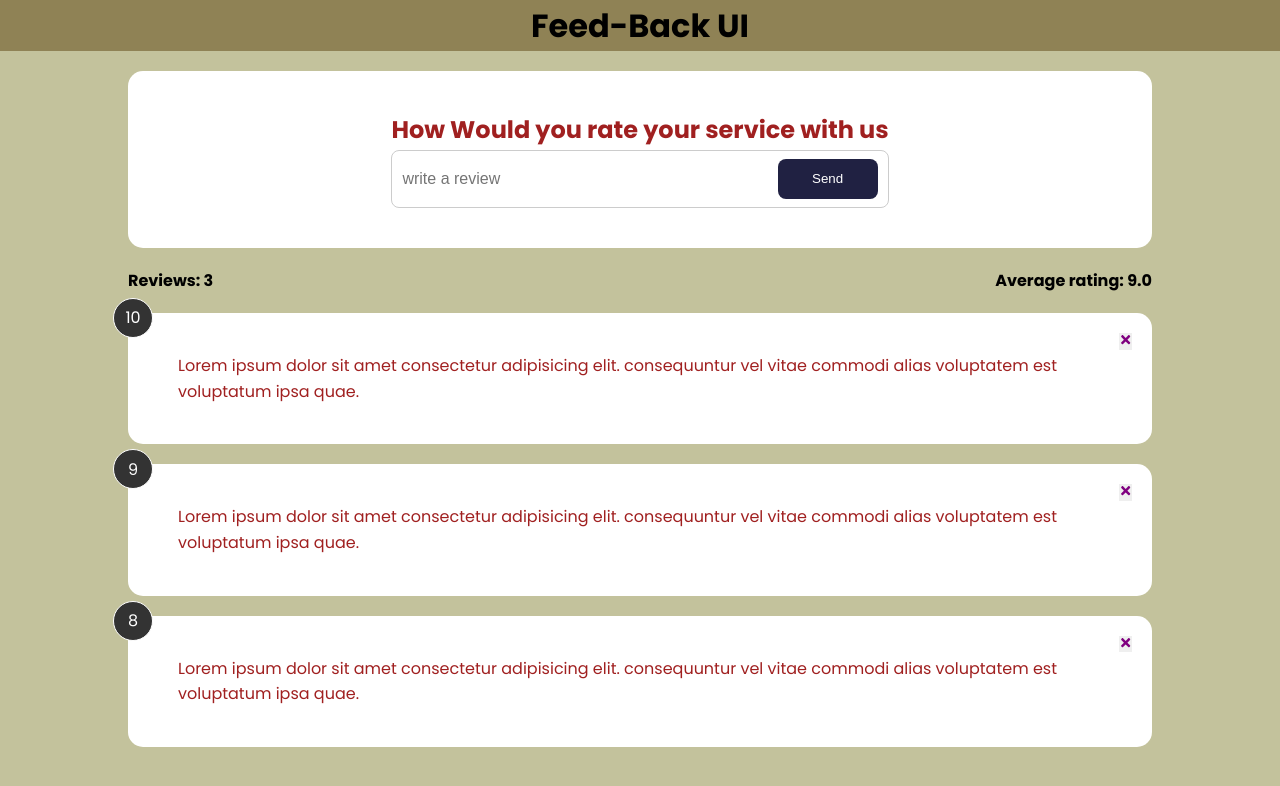
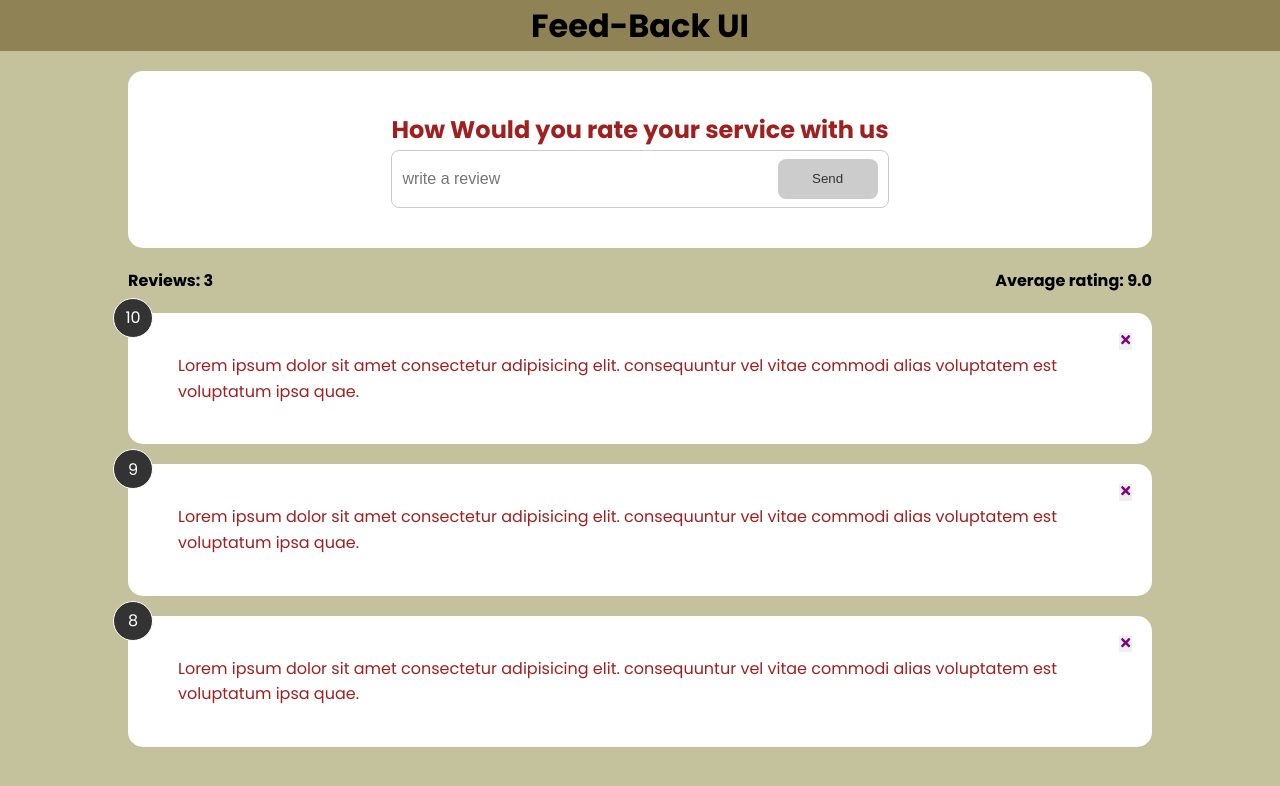
Before and after one commit to youzh00/FeedBack-platform, a React (Create React App) app: page / in a window 1280 px wide. Shown: the top 786 px of the page. Built offline with nearby package versions, Linux system fonts and the light colour scheme.

Commit message:
adding states to the form

```diff
--- a/src/Component/FeedBackForm.jsx
+++ b/src/Component/FeedBackForm.jsx
@@ -2,19 +2,44 @@ import React from 'react'
 import Card from './shared/Card'
 import '../index.css'
 import Button from './Button'
+import { useState } from 'react'
+
+////////////////////////////
+export default function FeedBackForm() {
+  const [text,setText]=useState('')
+  const [isDisabled,setIsDisabled]=useState(true)
+  const [message,setMessage]=useState('')
+  function handleChange(e){
+
+    if(text===''){
+      setIsDisabled(true)
+      setMessage(null)
+      console.log('a')
+    }else if(text.trim().length<10 && text!==''){
+      setMessage('Text must be at least 10 characters')
+      setIsDisabled(true)
+      console.log('b')
+
+    }else{
+      setMessage(null)
+      setIsDisabled(false)
+      console.log('c')
+
+    }
+    setText(e.target.value)
 
 
 
-////////////////////////////
-export default function FeedBackForm() {
+  }
   return (
     <Card>
         <form >
             <h2>How Would you rate your service with us</h2>
             <div className='input-group'>
-                <input type="text" placeholder='write a review' />
-                <Button type={'text'} children={'Send'}/>
+                <input type="text" placeholder='write a review' onChange={(e)=>handleChange(e)}/>
+                <Button type={'text'} children={'Send'} isDisabled={isDisabled}/>
             </div>
+            <div><p>{message}</p></div>
         </form>
     </Card>
   )
--- a/src/index.css
+++ b/src/index.css
@@ -104,3 +104,23 @@ input:focus {
 .btn-secondary {
   background: #ff6a95;
 }
+.btn:hover {
+  transform: scale(0.98);
+  opacity: 0.9;
+}
+
+.btn:disabled {
+  background-color: #cccccc;
+  color: #333;
+  cursor: auto;
+}
+
+.btn:disabled:hover {
+  transform: scale(1);
+  opacity: 1;
+}
+form div {
+  display: flex;
+  justify-content: center;
+  align-items: center;
+}
```
